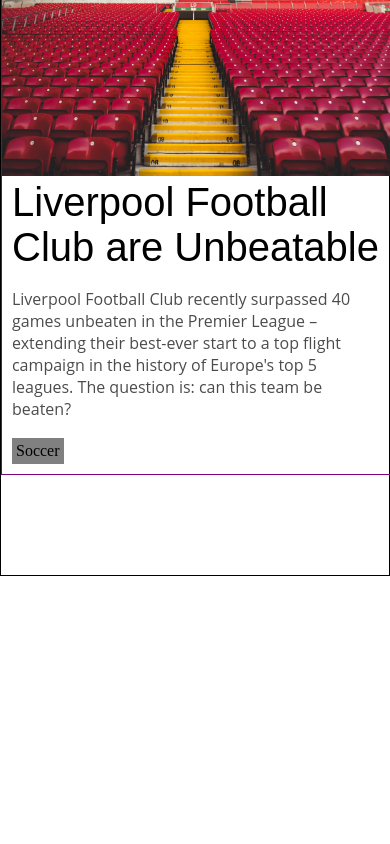
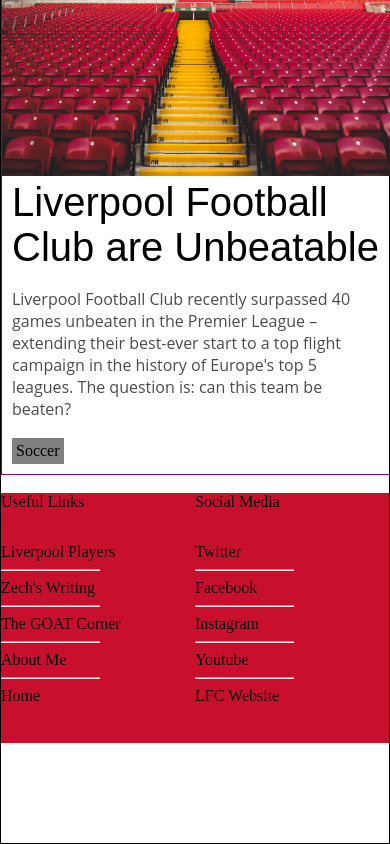
Before and after one commit to zechariasmengis/myPortfolio, a plain HTML site: page src/responsive page/responsive-page.html in a window 390 px wide. Shown: the part 708-1552 px from the top of the page. Before the commit the page ends 1284 px from the top, so only its background shows below. Drawn offline with Linux system fonts and the light colour scheme.

Commit message:
Added footer section and started  with CSS grid! Unstyled but formatted

```diff
--- a/src/responsive page/responsive-page.css
+++ b/src/responsive page/responsive-page.css
@@ -70,6 +70,13 @@
     padding: 3px 3px 3px 3px;
 }
 
+/* For the footer I'm making this page desktop-first and making it not display at any size larger than mobile */
+/* I'm going to be styling the footer in my media queries */
+
+footer {
+    display: none;
+}
+
 @media (max-width: 992px) {
 
     .top-stories-bar {
@@ -82,8 +89,6 @@
     .story-image {
         width: 100%;
     }
-
-
 }
 
 @media (max-width: 576px) {
@@ -100,4 +105,21 @@
         width: 100%;
     }
 
+    .container {
+        display: grid;
+        grid-template-columns: 50% 50%;
+        grid-template-rows: 50px 200px;
+        background-color:  #C8102E;
+    }
+    .container hr {
+        width: 50%;
+        text-align: left;
+        margin-left: 0px;
+    }
+
+    .footer-title-left {
+        grid-column: 1/2;
+        grid-row: 1/2;
+    }
+
 }
--- a/src/responsive page/responsive-page.html
+++ b/src/responsive page/responsive-page.html
@@ -54,6 +54,34 @@
             </div>
         </div>
     </div>
+    <br>
+    <br>
+    <footer class="container">
+        <section class="footer-title-left"> Useful Links</section>
+        <section class="footer-title-right">Social Media</section>
+        <section class="useful-links-list">
+            <ul>Liverpool Players</ul>
+            <hr>
+            <ul>Zech's Writing</ul>
+            <hr>
+            <ul>The GOAT Corner</ul>
+            <hr>
+            <ul>About Me</ul>
+            <hr>
+            <ul>Home</ul>
+        </section>
+        <section class="social-media-list">
+            <ul>Twitter</ul>
+            <hr>
+            <ul>Facebook</ul>
+            <hr>
+            <ul>Instagram</ul>
+            <hr>
+            <ul>Youtube</ul>
+            <hr>
+            <ul>LFC Website</ul>
+        </section>
+    </footer>
 
 </body>
 </html>
```
